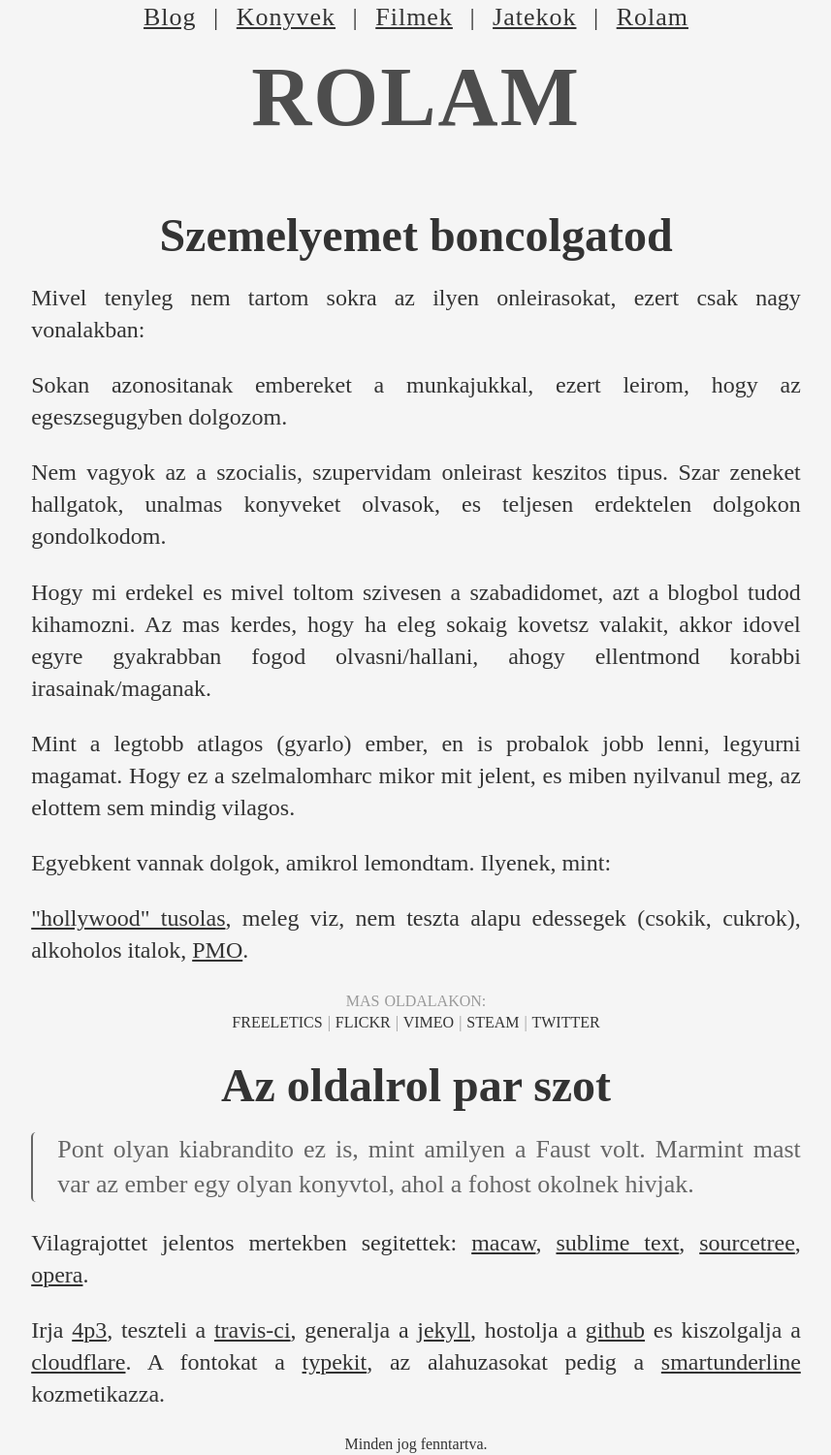
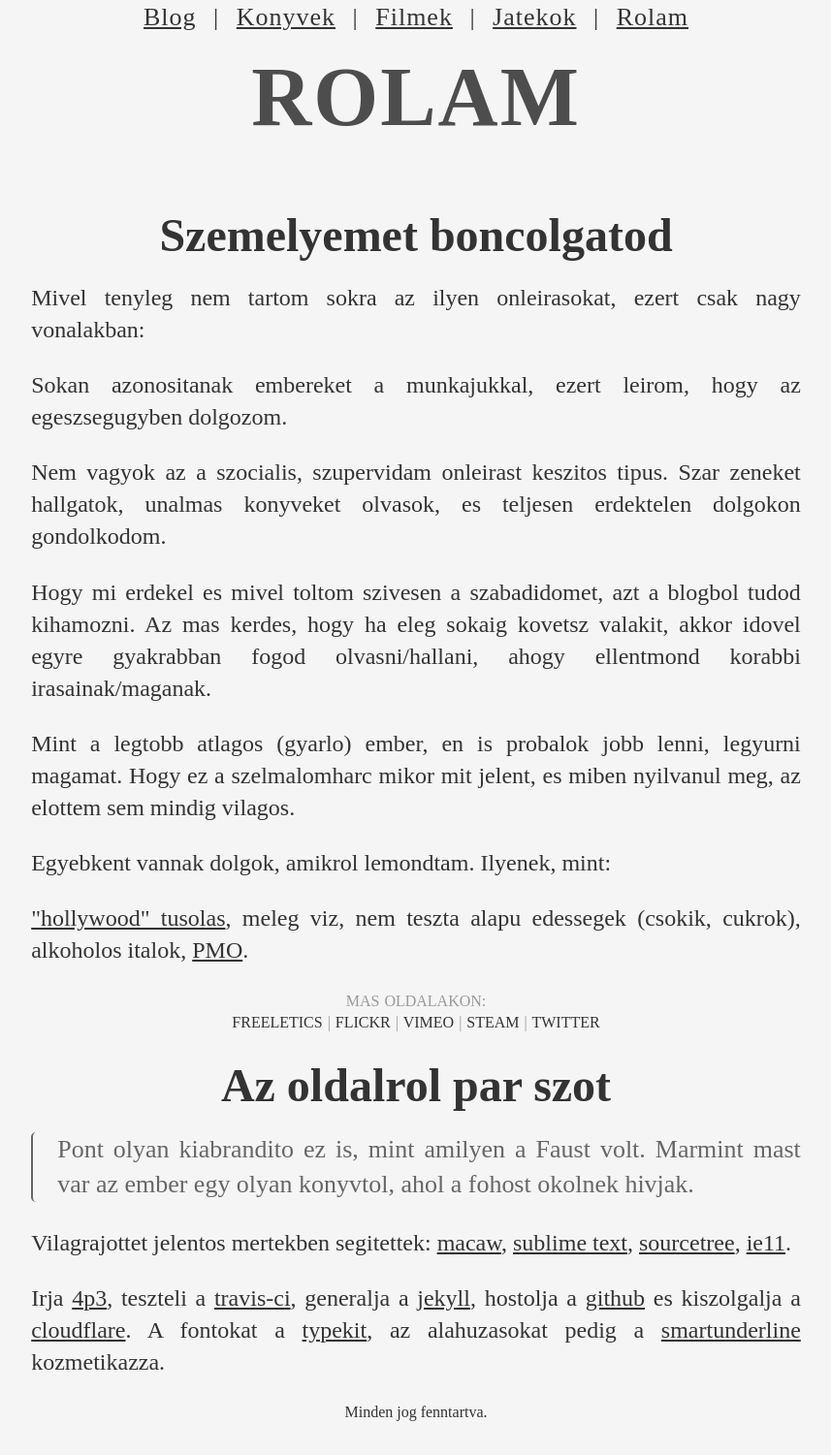
Before and after one commit to 4p3/4p3.github.io, a Jekyll site: the page built from rolam.html, in a window 1280 px wide. Shown: the whole page at 97% size, without its empty margins (211-1068 px from the left). Built offline with Jekyll 4.4.1, drawn with Linux system fonts in a browser that asks for light colours; Markdown is read by kramdown in place of the engine named in the settings; after the commit the page ends 1468 px from its top, so only the background shows below that.

Commit message:
chropera >> explorer

```diff
--- a/rolam.html
+++ b/rolam.html
@@ -17,6 +17,6 @@
     <div class="post-title">Az oldalrol par szot</div>
     <div class="post-content">
     <blockquote><p>Pont olyan kiabrandito ez is, mint amilyen a Faust volt. Marmint mast var az ember egy olyan konyvtol, ahol a fohost okolnek hivjak.</p></blockquote>
-    <p>Vilagrajottet jelentos mertekben segitettek: <a href="http://macaw.co">macaw</a>, <a href="https://www.sublimetext.com">sublime text</a>, <a href="http://www.sourcetreeapp.com">sourcetree</a>, <a href="http://www.opera.com/">opera</a>.</p>
+    <p>Vilagrajottet jelentos mertekben segitettek: <a href="http://macaw.co">macaw</a>, <a href="https://www.sublimetext.com">sublime text</a>, <a href="http://www.sourcetreeapp.com">sourcetree</a>, <a href="http://windows.microsoft.com/en-us/internet-explorer/ie-11-worldwide-languages">ie11</a>.</p>
     <p>Irja <a href="mailto:seredi@gmail.com">4p3</a>, teszteli a <a href="https://travis-ci.org">travis-ci</a>, generalja a <a href="http://jekyllrb.com">jekyll</a>, hostolja a <a href="https://pages.github.com">github</a> es kiszolgalja a <a href="https://www.cloudflare.com/">cloudflare</a>. A fontokat a <a href="https://typekit.com/colophons/ajd7dau">typekit</a>, az alahuzasokat pedig a <a href="https://github.com/EagerIO/SmartUnderline">smartunderline</a> kozmetikazza.</p>
     </div>
```
